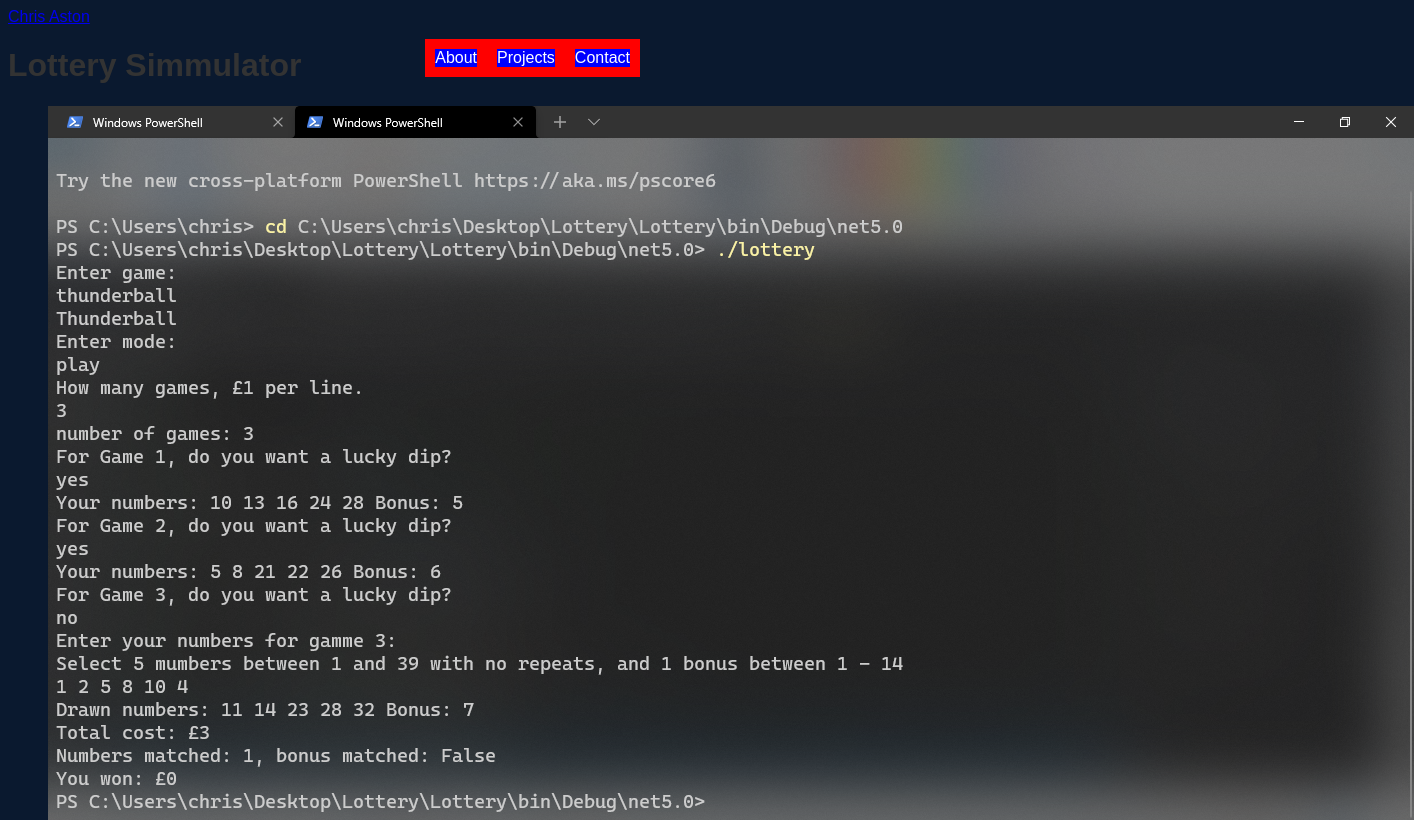
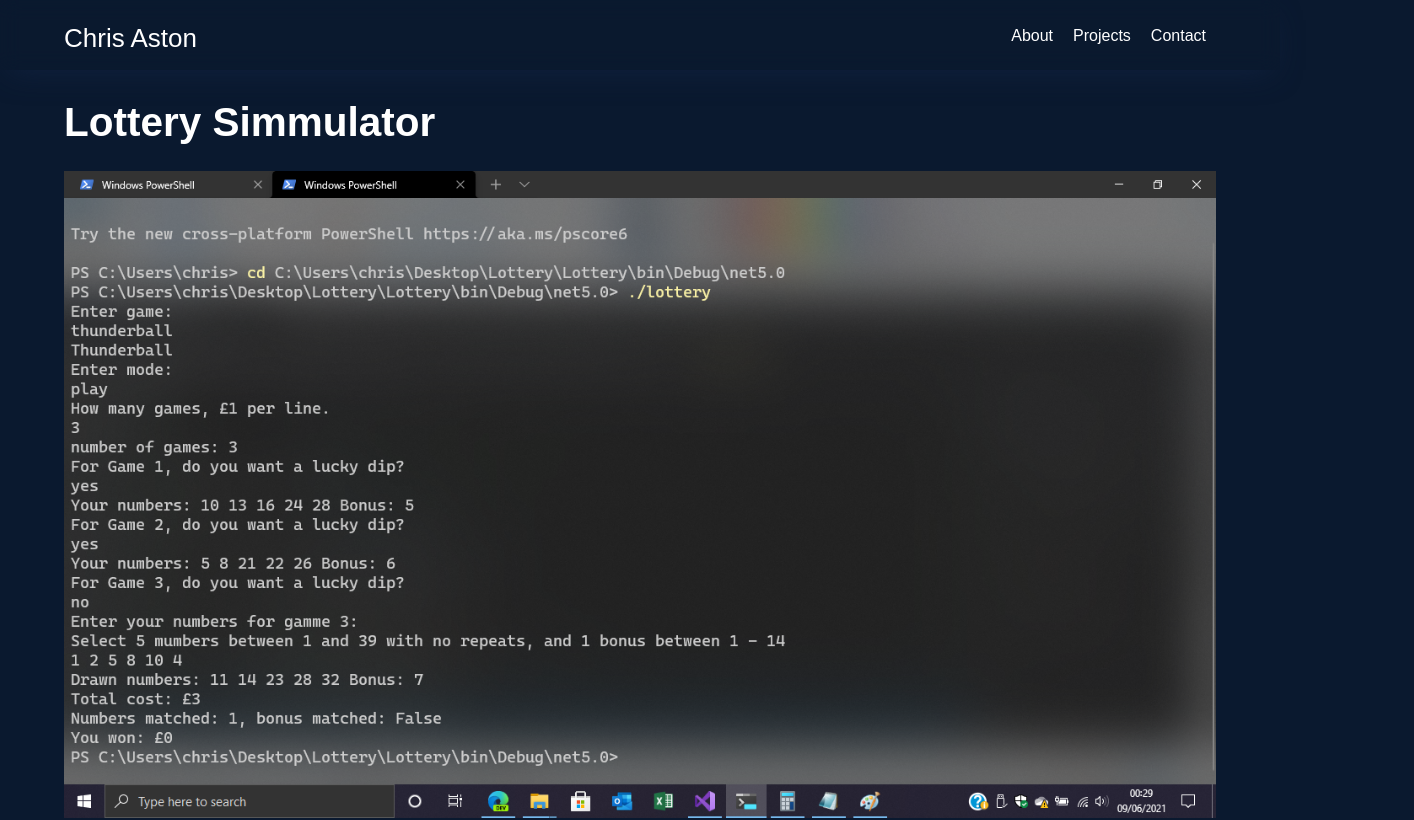
Before and after one commit to Chris0698/Chris0698.github.io, a Gatsby site: page /lottery in a window 1280 px wide. Shown: the top 820 px of the page, 1414 px wide, since content can reach past the window. Built offline with nearby package versions, Linux system fonts and the light colour scheme; Gatsby itself is replaced by a stand-in of ours.

Commit message:
More SaSS

```diff
--- a/src/components/layout.js
+++ b/src/components/layout.js
@@ -4,11 +4,8 @@ import Head from "./head"
 
 import GlobalStyle from "../styles/style"
 
-// import "./layout.css"
-// import "./style.css"
-
+import "./layout.css"
 import "./style.scss"
-
 
 const Layout = (props) => {
   return (
--- a/src/components/menu.js
+++ b/src/components/menu.js
@@ -163,7 +163,7 @@ const Menu = () => {
   }, []);
 
   return(
-    <StyledMenu>
+    <div className="styledMenu">
       <Helmet>
         <body className={menuOpen ? 'blur' : ''} />
       </Helmet>
@@ -184,7 +184,7 @@ const Menu = () => {
           </ol>
         </nav>
       </StyledSideBar>
-    </StyledMenu>
+    </div>
   );
 }
 
--- a/src/components/nav.js
+++ b/src/components/nav.js
@@ -5,72 +5,6 @@ import {navLinks} from "../config"
 import Menu from "../components/menu"
 import ScrollDirection from "../hooks/scroll"
 import { CSSTransition, TransitionGroup } from 'react-transition-group';
-
-//import styledNav from "../styles/nav.scss";
-
-const StyledHeader = styled.header`
-  // position: fixed;
-  // box-shadow: 0 10px 30px -10px var(--navy-shadow);
-  // top: 0;
-  // transform: translateY(0);
-  // transition: transform 0.3s ease;
-  // //z-index: 11;
-  // width: 100%;
-  // height: var(--nav-height);
-  // //background-color: #112240;
-  // //background-color: rgba(10, 25, 47, 0.6);
-  // //filter: none !important;
-  // //pointer-events: auto !important;
-  // //user-select: auto !important;
-  // backdrop-filter: blur(10px);
-  // //transition: var(--transition);
-`;
-
-const StyledNav = styled.nav`
-  // position: relative;
-  // display: flex;
-  // flex-direction: row;
-  // z-index: 12;
-  //background-color: green;
-`;
-
-const StyledLinks = styled.div`
-  // background-color: pink;
-  // @media screen and (max-width: 768px) {
-  //   display: none;
-  // }
-  // margin-right: 5%;
-  // width: 50%;
-
-  // ol {
-  //   //background-color: red;
-  //   padding: 0;
-  //   margin: 0;
-  //   float: right;
-  //   margin-top: 0;
-  //   // padding-top: 3px;
-  //   //margin-right: 5%;
-  //   margin-top: 15px;
-  //   li {
-  //     display: inline-block;
-  //     right: 30%;
-  //     // background-color: red;
-  //     margin-top: -2px;
-  //     padding-top:0;
-  //     a {
-  //       // background-color: blue;
-  //       color: white;
-  //       text-decoration: none;
-  //       font-size: 16px;
-  //       //float: right;
-  //       margin: 10px;
-  //       //padding: 10px;
-  //       float: right;
-  //       text-align: right;
-  //     }
-  //   }
-  // }
-`;
 
 const Nav = () => {
 
@@ -93,8 +27,8 @@ const Nav = () => {
   const hiddenStyle = shouldHideHeader ? 'hidden' : '';
 
   return(
-    <StyledHeader className={`header ${hiddenStyle}`}>
-      <StyledNav>
+    <header className={`styledHeader ${hiddenStyle}`}>
+      <div className="styledNav">
         <Link to="/" className="home">Chris Aston</Link>
         <div className="styledLinks">
           <ol>
@@ -114,8 +48,8 @@ const Nav = () => {
             <Menu/>
           </CSSTransition>
         </TransitionGroup>
-      </StyledNav>
-    </StyledHeader>
+      </div>
+    </header>
   );
 };
 
--- a/src/components/style.scss
+++ b/src/components/style.scss
@@ -1,15 +1,15 @@
 $font-stack: arial, sans-serif, vendona;
-$primary-color: #333;
 $pageBackgroundColour: #0a192f;
-$lighterNavyBlue: #112240;  //i really dont know how to name this
+$cardColour: #112240;
+$webLinkColour: #64ffda;
 
-html {
+//common stuff//////////////////////////////////////////////////////////////////////
+body {
   background-color: $pageBackgroundColour;
 }
 
-body {
-  font: 100% $font-stack;
-  color: $primary-color;
+p, label, span, textarea, noscript, fieldset, a, figcaption, button, li, h1, h2, h3 {
+  font-family: $font-stack;
 }
 
 p {
@@ -17,9 +17,77 @@ p {
   color: #a8b2d1;
 }
 
+h1, h2, h3, #skills > li, figcaption, #designPatterns > li  {
+  color: white;
+}
+
+#designPatterns {
+  display: flex;
+  flex-wrap: wrap;
+}
+
+#designPatterns > li {
+  width: 50%;
+}
+
+#content {
+  width: 90%;
+  margin: 0 auto;
+  margin-top: 100px;
+  margin-bottom: 50px;
+}
+
+.emailLink {
+  color: $webLinkColour;
+  text-decoration: none;
+}
+
+.webLink {
+  color: $webLinkColour;
+}
+
+.link:hover, .menuLink:hover {
+  color: $webLinkColour;
+}
 
 
-//nav page
+.home{
+  margin-top: 25px;
+  text-decoration: none;
+  font-size: 26px;
+  display: inline-block;
+  color: white;
+  margin-left: 5%;
+  width: 50%;
+}
+
+//nav page///////////////////////////////////////////////////////////////////////////////////////////44
+.styledHeader.hidden {
+  transform: translateY(-110%);
+}
+
+.styledHeader {
+  position: fixed;
+  box-shadow: 0 10px 30px -10px #112240;
+  top: 0;
+  transform: translateY(0);
+  transition: transform 0.3s ease;
+  z-index: 11;
+  width: 100%;
+  height: 70px;
+  background-color: #112240;
+  background-color: rgba(10, 25, 47, 0.6);
+  filter: none !important;
+  pointer-events: auto !important;
+  user-select: auto !important;
+  backdrop-filter: blur(10px);
+
+  .styledNav {
+    position: relative;
+    display: flex;
+    flex-direction: row;
+    z-index: 12;
+
     .styledLinks {
       @media screen and (max-width: 768px) {
         display: none;
@@ -34,14 +102,16 @@ p {
         float: right;
         margin-top: 0;
         margin-top: 15px;
+
         li {
           display: inline-block;
           right: 30%;
-      background-color: red;
+          // background-color: red;
           margin-top: -2px;
           padding-top:0;
+
           a {
-        background-color: blue;
+            // background-color: blue;
             color: white;
             text-decoration: none;
             font-size: 16px;
@@ -52,14 +122,26 @@ p {
         }
       }
     }
+  }
+}
 
-//projects stuff
+//////nav menu////////////////////////////////////////
+
+.styledMenu {
+  display: none;
+  @media (max-width: 768px) {
+    display: block;
+  }
+}
+
+
+////////////////projects stuff ////////////////////////////////////////////
 .projectsOuter {
   display: flex;
   flex-wrap: wrap;
 
   .projectCard {
-    background-color: $lighterNavyBlue;
+    background-color: $cardColour;
     width: 32.3%;
     border-radius: 4px;
     margin-bottom: 1%;
```
Lines whose indentation alone changed are shown as unchanged.
